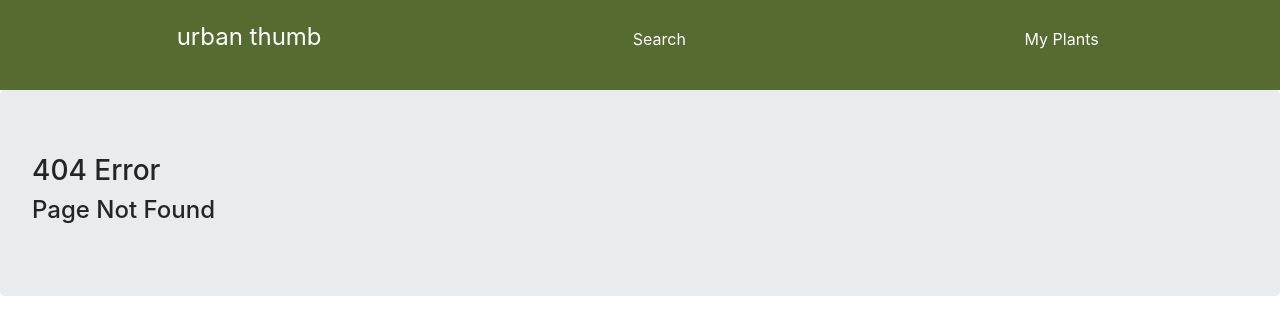
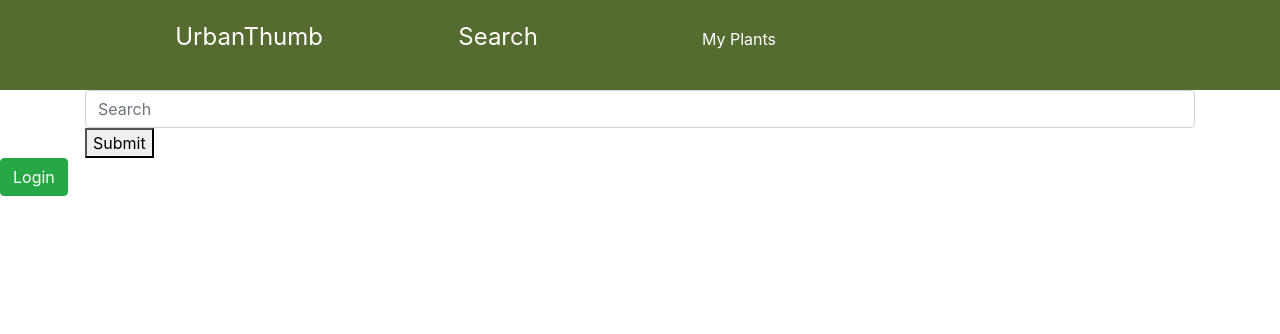
Before and after one commit to tomajohnson21/urbanthumb, a React (Create React App) app in the folder client/: page /search in a window 1280 px wide. Before the commit this address had no page. Shown: the top 334 px of the page. Built offline with nearby package versions, Linux system fonts and the light colour scheme.

Commit message:
Login modal on home page

```diff
--- a/client/package.json
+++ b/client/package.json
@@ -4,9 +4,11 @@
   "private": true,
   "dependencies": {
     "react": "^16.8.6",
+    "react-bootstrap": "^1.0.0-beta.8",
     "react-dom": "^16.8.6",
     "react-router-dom": "^5.0.0",
     "react-scripts": "3.0.0",
+    "reactstrap": "^8.0.0",
     "redux": "^4.0.1"
   },
   "scripts": {
--- a/client/src/App.js
+++ b/client/src/App.js
@@ -3,23 +3,40 @@ import { BrowserRouter as Router, Route, Switch } from "react-router-dom";
 import Search from './pages/Search';
 import NoMatch from './pages/NoMatch';
 import Nav from './components/Nav';
+import Button from 'react-bootstrap/Button';
+import ButtonToolbar from 'react-bootstrap/ButtonToolbar';
+import Home from '../src/pages/Home';
+import LoginModal from './components/LoginModal/index';
 
 class App extends React.Component {
 
-  render(){
-
+  constructor(props) {
+    super(props);
+    this.state = {
+      modalShow: false,
+    }
+  }
+  render() {
     return (
+      <div>
         <Router>
           <div>
-          <Nav />
-          <Switch>
-              <Route exact path="/" component={Search} />
+            <Nav />
+            <Switch>
+              <Route exact path="/" comoponent={Home} />
+              <Route exact path="/search" component={Search}/>
               <Route component={NoMatch} />
             </Switch>
           </div>
         </Router>
-      )
-    }
+        <div className="App">
+                    <LoginModal />
+                </div>
+      </div>
+
+
+    );
+  }
 }
 
 export default App;
--- /dev/null
+++ b/client/src/components/LoginModal/index.js
@@ -0,0 +1,74 @@
+import React from 'react';
+import { Button, Modal, ModalHeader, ModalBody, ModalFooter } from 'reactstrap';
+
+export default class LoginModal extends React.Component {
+  constructor(props) {
+    super(props);
+    this.state = { modal: false,name: '',email :'' ,password: ''};
+
+    this.toggle = this.toggle.bind(this);
+    this.handleChangeName = this.handleChangeName.bind(this);
+    this.handleChangeEmail = this.handleChangeEmail.bind(this);
+    this.handleChangePassword = this.handleChangePassword.bind(this);
+    this.handleSubmit = this.handleSubmit.bind(this);
+  }
+
+  toggle() {
+    this.setState({
+      modal: !this.state.modal
+    });
+  }
+  handleChangeName(event) {
+    this.setState({name: event.target.value});
+  }
+  handleChangeEmail(event) {
+    this.setState({team: event.target.value});
+  }
+  handleChangePassword(event) {
+    this.setState({country: event.target.value});
+  }
+
+  handleSubmit(event) {
+    event.preventDefault();
+     }
+
+
+  render() {
+    return (
+
+        <div>
+        <Button color="success" onClick={this.toggle}>Login</Button>
+        <Modal isOpen={this.state.modal}>
+        <form onSubmit={this.handleSubmit}>
+          <ModalHeader>Login</ModalHeader>
+          <ModalBody>
+          <div className="row">
+            <div className="form-group col-md-4">
+            <label>Username:</label>
+            <input type="text" value={this.state.name} onChange={this.handleChangeName} className="form-control" placeholder="Username..."/>
+              </div>
+              </div>
+            <div className="row">
+             <div className="form-group col-md-4">
+            <label>Email:</label>
+                <input type="text" value={this.state.email} onChange={this.handleChangeEmail} className="form-control" placeholder="Email..."/>
+               </div>
+              </div>
+            <div className="row">
+             <div className="form-group col-md-4">
+              <label>Password:</label>
+                <input type="password" value={this.password} onChange={this.handleChangePassword} className="form-control" placeholder="Password..."/>
+               </div>
+              </div>
+          </ModalBody>
+          <ModalFooter>
+            <input type="submit" value="Submit" color="primary" className="btn btn-primary" />
+            <Button color="danger" onClick={this.toggle}>Cancel</Button>
+          </ModalFooter>
+          </form>
+        </Modal>
+        </div>
+
+    );
+  }
+}
--- a/client/src/components/Nav/index.js
+++ b/client/src/components/Nav/index.js
@@ -9,10 +9,10 @@ function Nav() {
         <ul>
             <li>
                 <a className="navbar-brand" href="/">
-                    urban thumb
+                    UrbanThumb
                 </a>
             </li>
-          <li>Search</li>
+          <a href="/search">Search</a>
           <li>My Plants</li>
       </ul>
     </nav>
--- a/client/src/pages/Home.js
+++ b/client/src/pages/Home.js
@@ -0,0 +1,29 @@
+import React from 'react';
+import { BrowserRouter as Router, Route, Switch } from "react-router-dom";
+import Nav from '../components/Nav/index';
+import Button from 'react-bootstrap/Button';
+import ButtonToolbar from 'react-bootstrap/ButtonToolbar';
+import LoginModal from '../components/LoginModal/index';
+
+export default class Home extends React.Component {
+
+    constructor(props) {
+        super(props);
+        this.state = {
+          modalShow: false,
+        }
+      }
+    render() {
+        return (
+            <div>
+                <div>
+                    <Nav></Nav>
+                </div>
+                <div className="App">
+                    <LoginModal />
+                </div>
+            </div>
+        )
+    }
+
+}
```
Also changed, not shown: client/src/components/LoginModal/style.css (added), 1 other file (tests, documents, lock files or other folders).
